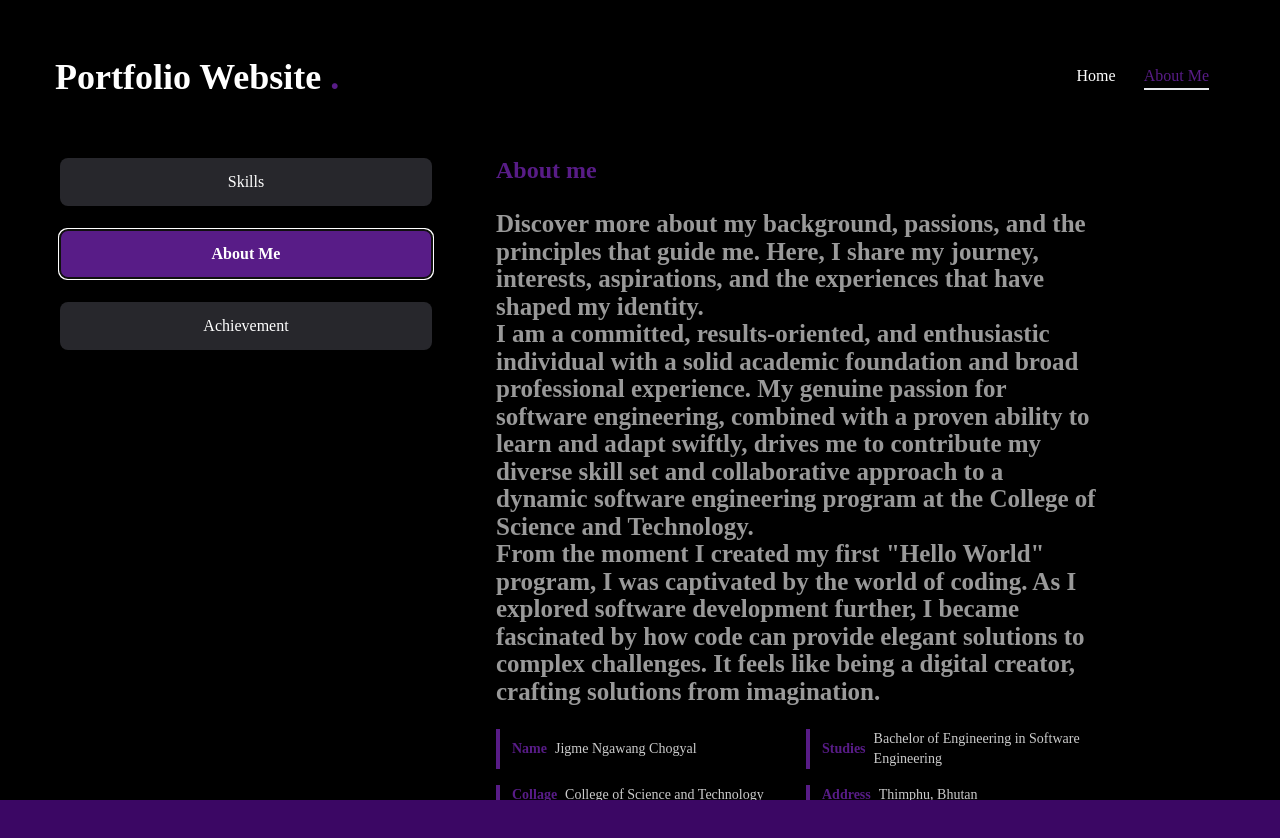
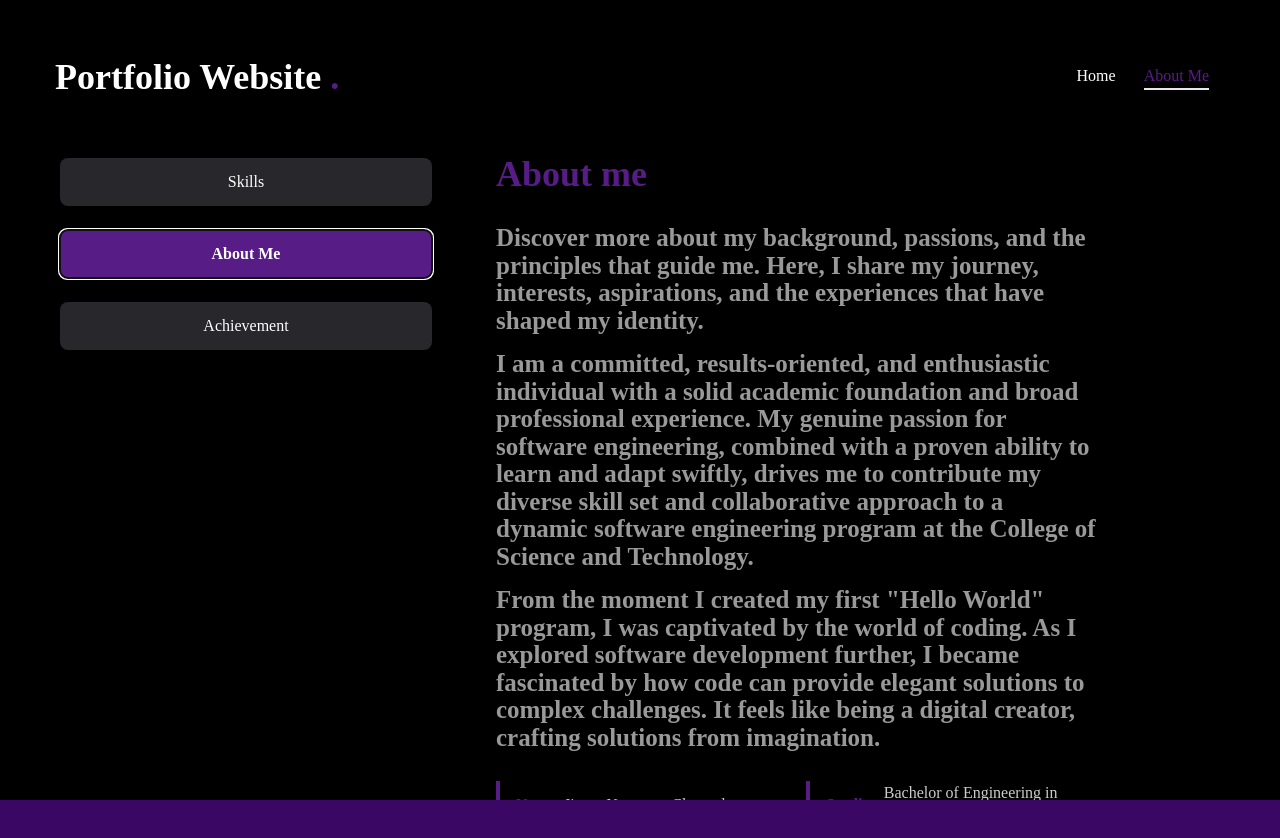
Before and after one commit to JigmeZ/Personal-P, a Next.js app: page /About in a window 1280 px wide. Both pictures are taken after a click on the tab "About Me". Shown: the top 838 px of the page. Built offline with nearby package versions, Linux system fonts and the light colour scheme.

Commit message:
adjusments

```diff
--- a/app/About/page.jsx
+++ b/app/About/page.jsx
@@ -15,6 +15,22 @@ import {
   SiPostman,
   SiPrisma,
 } from "react-icons/si";
+
+import {
+  Tabs,
+  TabsContent,
+  TabsList,
+  TabsTrigger,
+} from "@/components/ui/tabs";
+import {
+  Tooltip,
+  TooltipContent,
+  TooltipProvider,
+  TooltipTrigger,
+} from "@/components/ui/tooltip";
+import { motion } from "framer-motion";
+
+// ---------------- Data ----------------
 
 const achievemnt = {
   title: "My Achievements",
@@ -41,153 +57,27 @@ const achievemnt = {
     },
   ],
 };
+
 const skills = {
   title: "My skills",
   Description:
     "The skills I’ve learned, ranging from technical expertise to soft skills, showcasing my growth and adaptability over this period",
   skilllist: [
-    {
-      icon: (
-        <a
-          href="https://www.w3schools.com/html/"
-          target="_blank"
-          rel="noopener noreferrer"
-        >
-          <FaHtml5 />
-        </a>
-      ),
-      name: "Html",
-    },
-    {
-      icon: (
-        <a
-          href="https://www.w3schools.com/css/"
-          target="_blank"
-          rel="noopener noreferrer"
-        >
-          <FaCss3Alt />
-        </a>
-      ),
-      name: "CSS",
-    },
-    {
-      icon: (
-        <a
-          href="https://www.w3schools.com/js/"
-          target="_blank"
-          rel="noopener noreferrer"
-        >
-          <FaJs />
-        </a>
-      ),
-      name: "Javascript",
-    },
-    {
-      icon: (
-        <a
-          href="https://nodejs.org/en"
-          target="_blank"
-          rel="noopener noreferrer"
-        >
-          <FaNodeJs />
-        </a>
-      ),
-      name: "Node.js",
-    },
-    {
-      icon: (
-        <a href="https://react.dev/" target="_blank" rel="noopener noreferrer">
-          <FaReact />
-        </a>
-      ),
-      name: "React.js",
-    },
-    {
-      icon: (
-        <a
-          href="https://www.geeksforgeeks.org/what-is-database/"
-          target="_blank"
-          rel="noopener noreferrer"
-        >
-          <FaDatabase />
-        </a>
-      ),
-      name: "Database",
-    },
-    {
-      icon: (
-        <a
-          href="https://www.figma.com/downloads/"
-          target="_blank"
-          rel="noopener noreferrer"
-        >
-          <FaFigma />
-        </a>
-      ),
-      name: "Figma",
-    },
-    {
-      icon: (
-        <a
-          href="https://www.docker.com/"
-          target="_blank"
-          rel="noopener noreferrer"
-        >
-          <FaDocker />
-        </a>
-      ),
-      name: "Docker",
-    },
-    {
-      icon: (
-        <a
-          href="https://tailwindcss.com/"
-          target="_blank"
-          rel="noopener noreferrer"
-        >
-          <SiTailwindcss />
-        </a>
-      ),
-      name: "Tailwind.css",
-    },
-    {
-      icon: (
-        <a
-          href="https://tailwindcss.com/"
-          target="_blank"
-          rel="noopener noreferrer"
-        >
-          <SiNextdotjs />
-        </a>
-      ),
-      name: "Next.js",
-    },
-    {
-      icon: (
-        <a
-          href="https://www.postman.com/"
-          target="_blank"
-          rel="noopener noreferrer"
-        >
-          <SiPostman />
-        </a>
-      ),
-      name: "Postman",
-    },
-    {
-      icon: (
-        <a
-          href="https://www.prisma.io/"
-          target="_blank"
-          rel="noopener noreferrer"
-        >
-          <SiPrisma />
-        </a>
-      ),
-      name: "Prisma",
-    },
+    { icon: <FaHtml5 />, name: "Html", link: "https://www.w3schools.com/html/" },
+    { icon: <FaCss3Alt />, name: "CSS", link: "https://www.w3schools.com/css/" },
+    { icon: <FaJs />, name: "Javascript", link: "https://www.w3schools.com/js/" },
+    { icon: <FaNodeJs />, name: "Node.js", link: "https://nodejs.org/en" },
+    { icon: <FaReact />, name: "React.js", link: "https://react.dev/" },
+    { icon: <FaDatabase />, name: "Database", link: "https://www.geeksforgeeks.org/what-is-database/" },
+    { icon: <FaFigma />, name: "Figma", link: "https://www.figma.com/downloads/" },
+    { icon: <FaDocker />, name: "Docker", link: "https://www.docker.com/" },
+    { icon: <SiTailwindcss />, name: "Tailwind.css", link: "https://tailwindcss.com/" },
+    { icon: <SiNextdotjs />, name: "Next.js", link: "https://nextjs.org/" },
+    { icon: <SiPostman />, name: "Postman", link: "https://www.postman.com/" },
+    { icon: <SiPrisma />, name: "Prisma", link: "https://www.prisma.io/" },
   ],
 };
+
 const about = {
   title: "About me",
   Description: (
@@ -197,7 +87,7 @@ const about = {
         guide me. Here, I share my journey, interests, aspirations, and the
         experiences that have shaped my identity.
       </p>
-      <p className="para1">
+      <p>
         I am a committed, results-oriented, and enthusiastic individual with a
         solid academic foundation and broad professional experience. My genuine
         passion for software engineering, combined with a proven ability to
@@ -205,53 +95,26 @@ const about = {
         and collaborative approach to a dynamic software engineering program at
         the College of Science and Technology.
       </p>
-      <p className="para2">
-        From the moment I created my first &quot;Hello World&quot; program, I
-        was captivated by the world of coding. As I explored software
-        development further, I became fascinated by how code can provide elegant
-        solutions to complex challenges. It feels like being a digital creator,
-        crafting solutions from imagination.
+      <p>
+        From the moment I created my first "Hello World" program, I was
+        captivated by the world of coding. As I explored software development
+        further, I became fascinated by how code can provide elegant solutions
+        to complex challenges. It feels like being a digital creator, crafting
+        solutions from imagination.
       </p>
     </>
   ),
   info: [
-    {
-      filedName: "Name",
-      filedValue: "Jigme Ngawang Chogyal",
-    },
-    {
-      filedName: "Studies",
-      filedValue: "Bachelor of Engineering in Software Engineering",
-    },
-    {
-      filedName: "Collage",
-      filedValue: "College of Science and Technology",
-    },
-    {
-      filedName: "Address",
-      filedValue: "Thimphu, Bhutan",
-    },
-    {
-      filedName: "Phone Number",
-      filedValue: "+97517992006",
-    },
-    {
-      filedName: "Email",
-      filedValue: "02240344.cst@rub.edu.bt",
-    },
+    { filedName: "Name", filedValue: "Jigme Ngawang Chogyal" },
+    { filedName: "Studies", filedValue: "Bachelor of Engineering in Software Engineering" },
+    { filedName: "Collage", filedValue: "College of Science and Technology" },
+    { filedName: "Address", filedValue: "Thimphu, Bhutan" },
+    { filedName: "Phone Number", filedValue: "+97517992006" },
+    { filedName: "Email", filedValue: "02240344.cst@rub.edu.bt" },
   ],
 };
 
-import { Tabs, TabsContent, TabsList, TabsTrigger } from "@/components/ui/tabs";
-import {
-  Tooltip,
-  TooltipContent,
-  TooltipProvider,
-  TooltipTrigger,
-} from "@/components/ui/tooltip";
-
-import { ScrollArea } from "@/components/ui/scroll-area";
-import { motion } from "framer-motion";
+// ---------------- Component ----------------
 
 const About = () => {
   return (
@@ -275,6 +138,7 @@ const About = () => {
           </TabsList>
 
           <div className="min-h-[70vh] w-full">
+            {/* Skills Tab */}
             <TabsContent value="skills" className="w-full">
               <div className="flex flex-col gap-6 md:gap-[30px]">
                 <div className="flex flex-col gap-4 md:gap-[30px] text-center xl:text-left">
@@ -286,14 +150,19 @@ const About = () => {
                   </p>
                 </div>
                 <ul className="grid grid-cols-2 sm:grid-cols-3 md:grid-cols-4 gap-4 md:gap-[30px]">
-                  {skills.skilllist.map((skill, index) => {
-                    return (
+                  {skills.skilllist.map((skill, index) => (
                     <li key={index}>
                       <TooltipProvider delayDuration={100}>
                         <Tooltip>
                           <TooltipTrigger className="w-full h-[70px] md:h-[100px] rounded-xl flex justify-center items-center group">
                             <div className="text-3xl md:text-5xl group-hover:text-purple-900 transition-all duration-300">
+                              <a
+                                href={skill.link}
+                                target="_blank"
+                                rel="noopener noreferrer"
+                              >
                                 {skill.icon}
+                              </a>
                             </div>
                           </TooltipTrigger>
                           <TooltipContent>
@@ -302,45 +171,42 @@ const About = () => {
                         </Tooltip>
                       </TooltipProvider>
                     </li>
-                    );
-                  })}
+                  ))}
                 </ul>
               </div>
             </TabsContent>
-            <TabsContent
-              value="about"
-              className="w-full text-center xl:text-left"
-            >
-              <div className="flex flex-col gap-6 md:gap-[24px]">
-                <h3 className="text-xl md:text-2xl font-bold text-purple-900">
+
+            {/* About Tab */}
+            <TabsContent value="about" className="w-full text-center xl:text-left">
+              <div className="flex flex-col gap-6 md:gap-[30px]">
+                <h3 className="text-2xl md:text-4xl font-bold text-purple-900">
                   {about.title}
                 </h3>
-                <div className="max-w-full md:max-w-[600px] mx-auto xl:mx-0 text-sm md:text-base text-white/60 font-normal leading-snug font-sans">
+
+                <div className="max-w-full md:max-w-[600px] mx-auto xl:mx-0 text-sm md:text-base text-white/60 font-normal leading-relaxed space-y-4">
                   {about.Description}
                 </div>
+
                 <ul className="grid grid-cols-1 md:grid-cols-2 gap-y-3 md:gap-y-4 max-w-full md:max-w-[620px] mx-auto xl:mx-0">
-                  {about.info.map((item, index) => {
-                    return (
+                  {about.info.map((item, index) => (
                     <li
                       key={index}
-                        className="flex items-center justify-center xl:justify-start gap-2 border-l-4 border-purple-900 pl-3"
+                      className="flex items-center justify-center xl:justify-start gap-2 border-l-4 border-purple-900 pl-3 md:pl-4"
                     >
-                        <span className="text-purple-900 font-semibold text-xs md:text-sm">
+                      <span className="text-purple-900 font-semibold text-sm md:text-base">
                         {item.filedName}
                       </span>
-                        <span className="text-xs md:text-sm text-white/80">
+                      <span className="text-sm md:text-base text-white/80">
                         {item.filedValue}
                       </span>
                     </li>
-                    );
-                  })}
+                  ))}
                 </ul>
               </div>
             </TabsContent>
-            <TabsContent
-              value="achievemnt"
-              className="w-full text-center xl:text-left"
-            >
+
+            {/* Achievement Tab */}
+            <TabsContent value="achievemnt" className="w-full text-center xl:text-left">
               <div className="flex flex-col gap-6 md:gap-[30px]">
                 <h3 className="text-2xl md:text-4xl font-bold">
                   {achievemnt.title}
```
Lines whose indentation alone changed are shown as unchanged.
